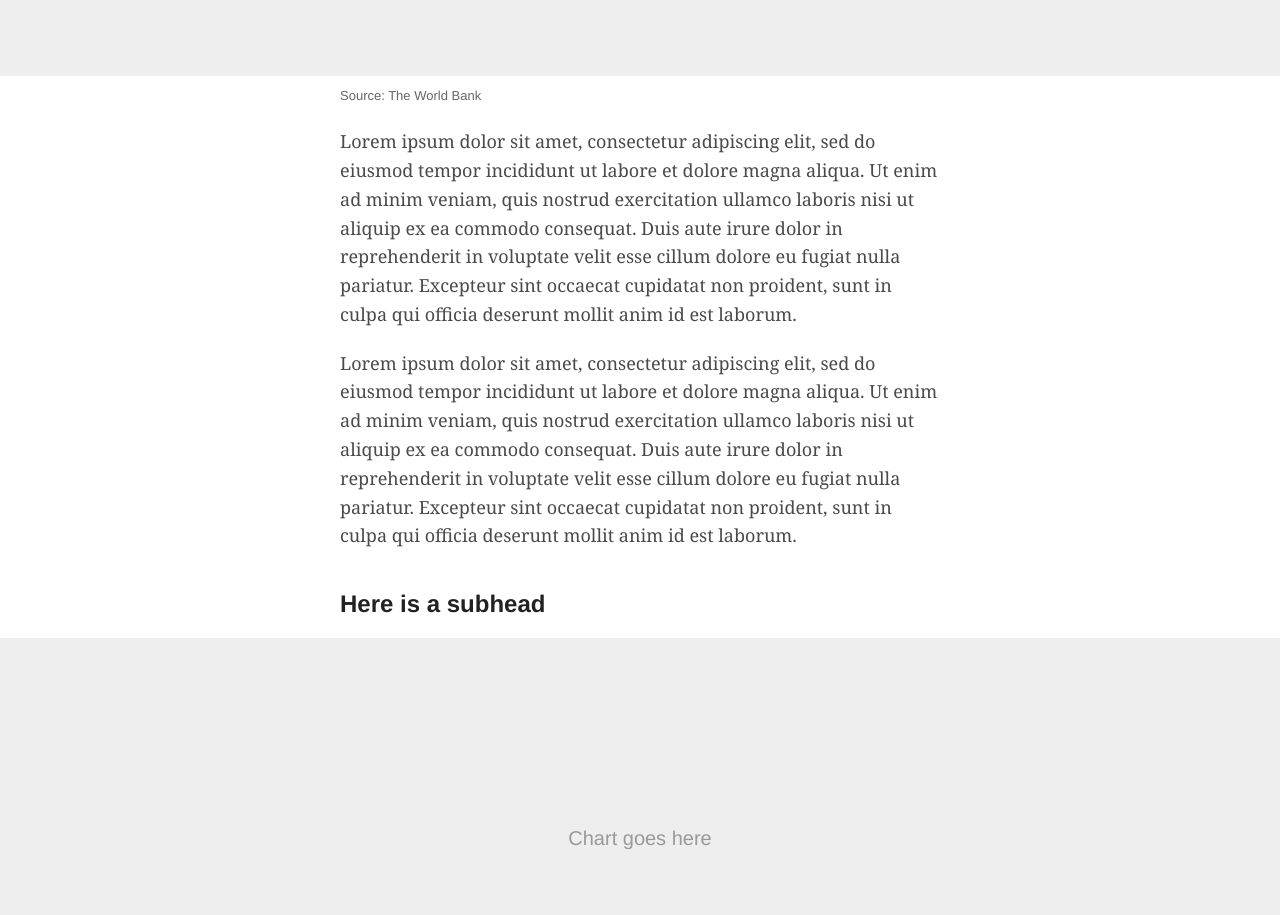
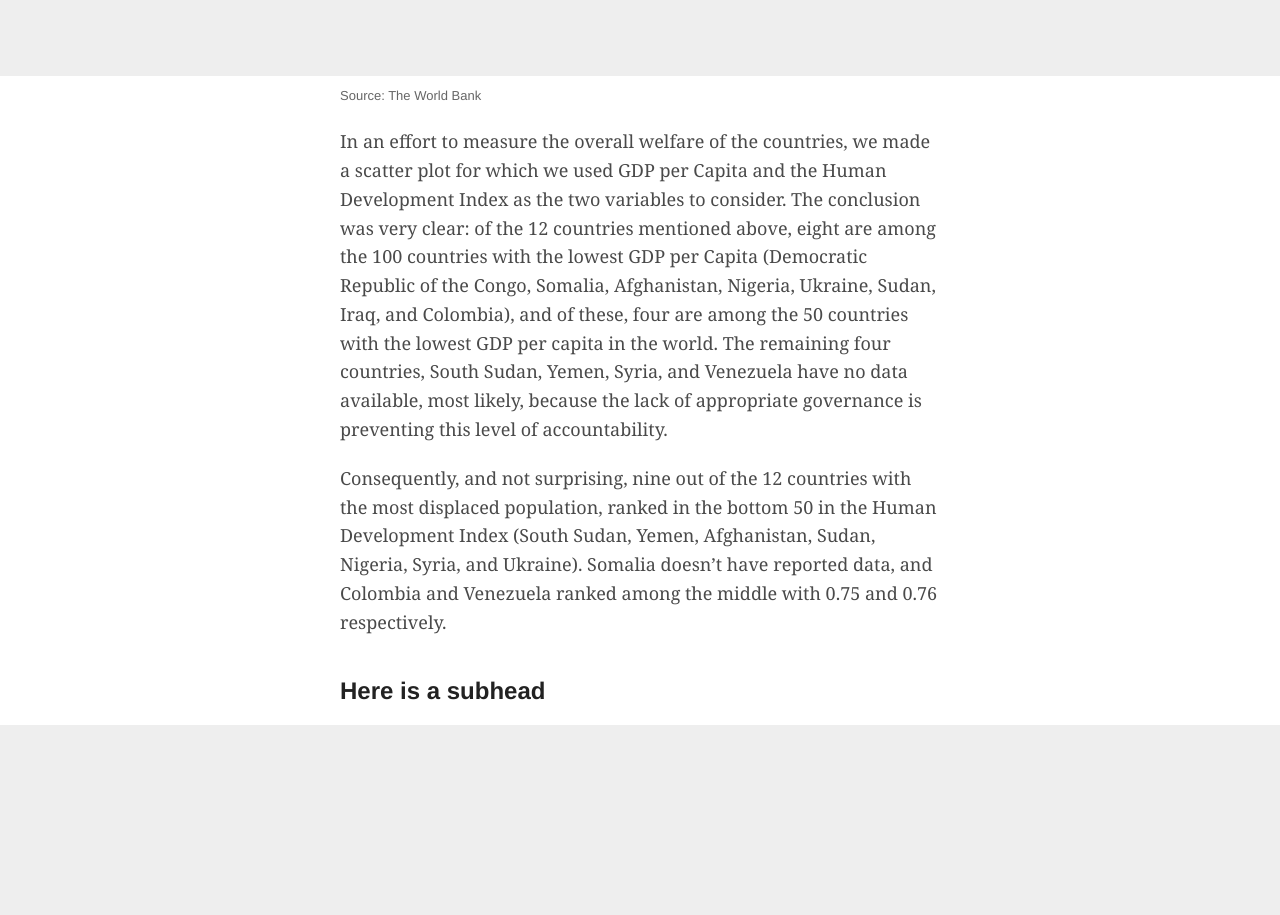
Before and after one commit to stephlacouture/georgetown-dataviz-final-project, a plain HTML site: page index.html in a window 1280 px wide. Shown: the part 1860-2775 px from the top of the page. Drawn offline with Linux system fonts and the light colour scheme.

Commit message:
Update index.html

```diff
--- a/index.html
+++ b/index.html
@@ -37,9 +37,9 @@
       <div id="chart-2" class="chart placeholder"></div>
       <p class="credit">Source: The World Bank</p>
 
-      <p>Lorem ipsum dolor sit amet, consectetur adipiscing elit, sed do eiusmod tempor incididunt ut labore et dolore magna aliqua. Ut enim ad minim veniam, quis nostrud exercitation ullamco laboris nisi ut aliquip ex ea commodo consequat. Duis aute irure dolor in reprehenderit in voluptate velit esse cillum dolore eu fugiat nulla pariatur. Excepteur sint occaecat cupidatat non proident, sunt in culpa qui officia deserunt mollit anim id est laborum.<p>
+      <p>In an effort to measure the overall welfare of the countries, we made a scatter plot for which we used GDP per Capita and the Human Development Index as the two variables to consider. The conclusion was very clear: of the 12 countries mentioned above, eight are among the 100 countries with the lowest GDP per Capita (Democratic Republic of the Congo, Somalia, Afghanistan, Nigeria, Ukraine, Sudan, Iraq, and Colombia), and of these, four are among the 50 countries with the lowest GDP per capita in the world. The remaining four countries, South Sudan, Yemen, Syria, and Venezuela have no data available, most likely, because the lack of appropriate governance is preventing this level of accountability.<p>
 
-      <p>Lorem ipsum dolor sit amet, consectetur adipiscing elit, sed do eiusmod tempor incididunt ut labore et dolore magna aliqua. Ut enim ad minim veniam, quis nostrud exercitation ullamco laboris nisi ut aliquip ex ea commodo consequat. Duis aute irure dolor in reprehenderit in voluptate velit esse cillum dolore eu fugiat nulla pariatur. Excepteur sint occaecat cupidatat non proident, sunt in culpa qui officia deserunt mollit anim id est laborum.<p>
+      <p>Consequently, and not surprising, nine out of the 12 countries with the most displaced population, ranked in the bottom 50 in the Human Development Index (South Sudan, Yemen, Afghanistan, Sudan, Nigeria, Syria, and Ukraine). Somalia doesn’t have reported data, and Colombia and Venezuela ranked among the middle with 0.75 and 0.76 respectively.<p>
 
       <h2 class="subhead">Here is a subhead</h2>
 
```
